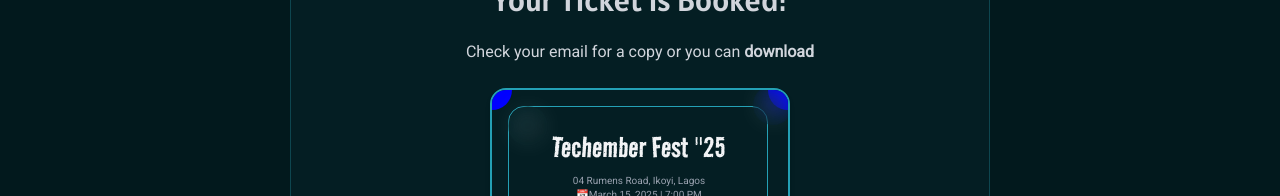
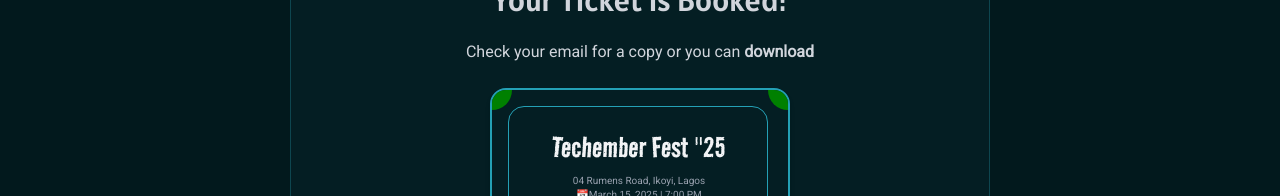
Before and after one commit to Chris-rcrown/conference-form-generator, a React (Vite) app: page /getTicket in a window 1280 px wide. Shown: the part 293-489 px from the top of the page. Built offline with nearby package versions, Linux system fonts and the light colour scheme; a web font is replaced by a local one.

Commit message:
more ticket designs

```diff
--- a/src/index.css
+++ b/src/index.css
@@ -64,7 +64,7 @@
     left: -20px; /* Position at the left */
     width: 40px; /* Increased width */
     height: 40px; /* Increased height */
-    background: red; /* Make the concave color red for visibility */
+    background: green; /* Make the concave color red for visibility */
     border-radius: 50%;
     z-index: 2; /* Higher z-index to bring it forward */
   }
@@ -77,7 +77,7 @@
     right: -20px; /* Position at the right */
     width: 40px; /* Increased width */
     height: 40px; /* Increased height */
-    background: red; /* Make the concave color red for visibility */
+    background: green; /* Make the concave color red for visibility */
     border-radius: 50%;
     z-index: 2; /* Higher z-index to bring it forward */
   }
@@ -89,7 +89,7 @@
     left: -20px; /* Position at the left */
     width: 40px; /* Increased width */
     height: 40px; /* Increased height */
-    background: blue; /* Make the concave color blue for visibility */
+    background: green; /* Make the concave color blue for visibility */
     border-radius: 50%;
     z-index: 2; /* Higher z-index to bring it forward */
   }
@@ -101,7 +101,7 @@
     right: -20px; /* Position at the right */
     width: 40px; /* Increased width */
     height: 40px; /* Increased height */
-    background: blue; /* Make the concave color blue for visibility */
+    background: green; /* Make the concave color blue for visibility */
     border-radius: 50%;
     z-index: 2; /* Higher z-index to bring it forward */
   }
@@ -153,7 +153,7 @@
     backdrop-filter: blur(10px); /* Blurs only the border behind */
     -webkit-backdrop-filter: blur(10px); /* For Safari */
   }
-  .concave-blur {
+  /* .concave-blur {
     position: absolute;
     width: 40px;
     height: 40px;
@@ -165,4 +165,4 @@
     mix-blend-mode: lighten;
     z-index: 10;
     pointer-events: none;
-  }
+  } */
```
